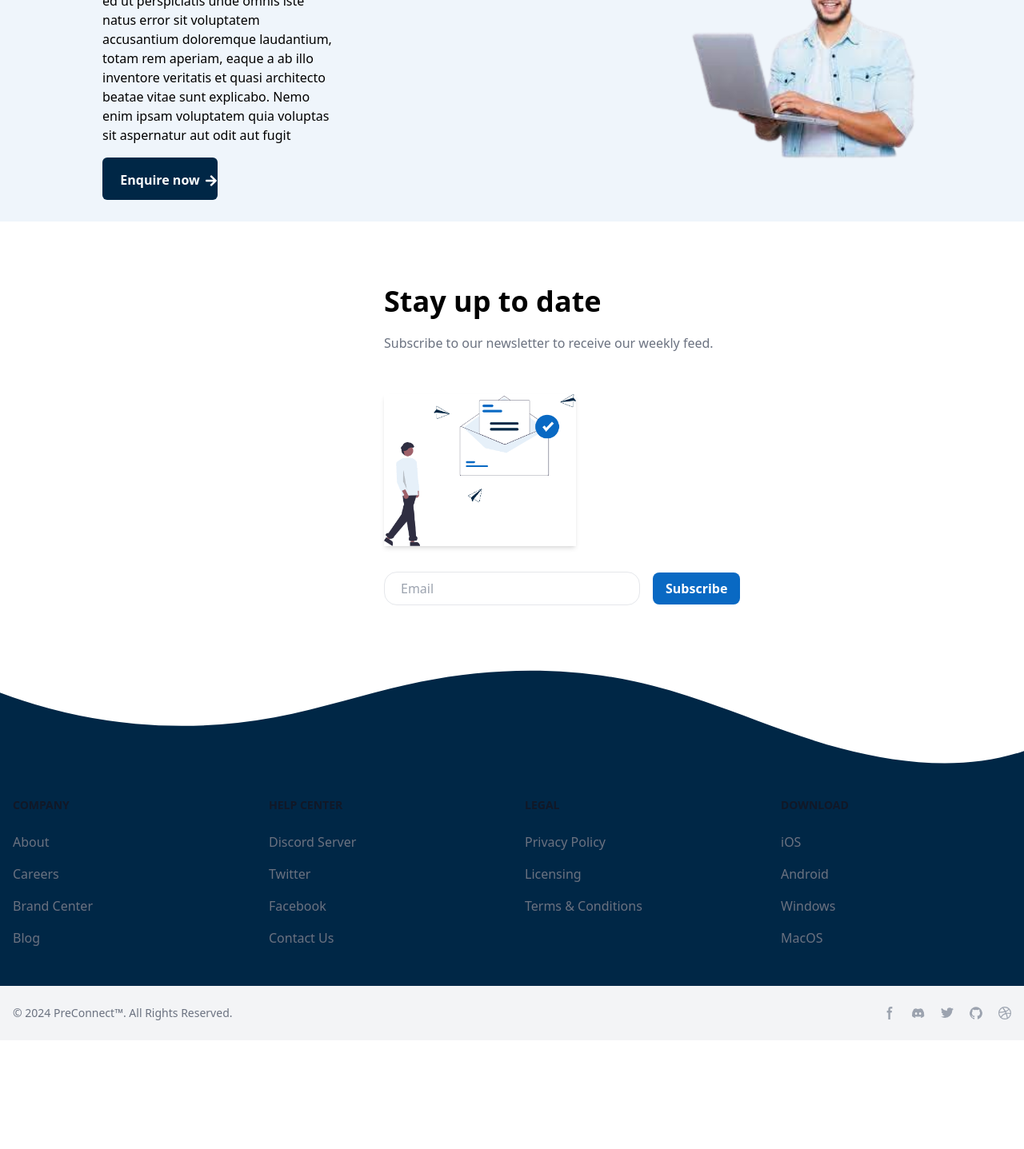
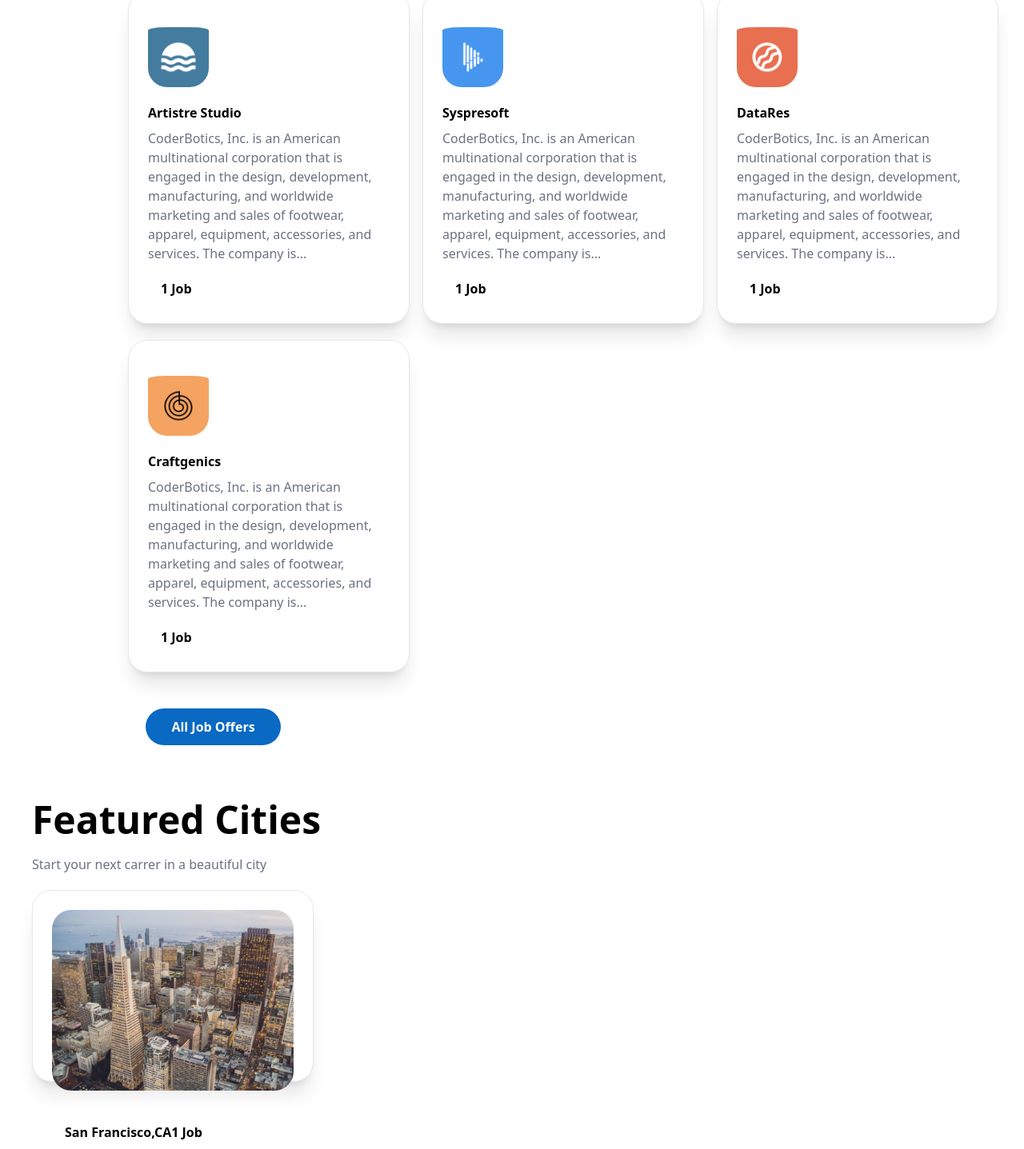
Before and after one commit to faiqa1/preConnect, a React (Create React App) app in the folder client/: page / in a window 1280 px wide. Shown: the part 2680-4117 px from the top of the page at 80% size. Before the commit the page ends 3981 px from the top, so only its background shows below. Built offline with nearby package versions, Linux system fonts and the light colour scheme.

Commit message:
Updated HomePage components: added new components, modified existing ones, and changed styles and layouts.

```diff
--- a/client/src/Components/Pages/HomePage/Companies.js
+++ b/client/src/Components/Pages/HomePage/Companies.js
@@ -1,12 +1,144 @@
-import React from 'react'
+import React from "react";
+import { Link } from "react-router-dom";
+import logo1 from "../../../Images/companylogo1.png";
+import logo2 from "../../../Images/company-logo2.png";
+import logo3 from "../../../Images/company-logo3.png";
+import logo4 from "../../../Images/company-logo4.png";
 
 export default function Companies() {
   return (
-    <div>
-      <h2 className="text-black font-extrabold text-4xl">Find Best Companies</h2>
+    <div className="ml-[10rem] mt-[2rem]">
+      <h2 className="text-black font-extrabold text-4xl">
+        Find Best Companies
+      </h2>
       <p className="text-gray-500 py-5">
-      Work for the best companies in the world</p>
-
+        Work for the best companies in the world
+      </p>
+      <div className="companiesWrapper flex flex-wrap">
+        <div className="jobCardWrapper w-[22rem]">
+          <Link>
+            <div class="max-w-sm p-6 b border shadow-xl bg-white h-[26rem] rounded-3xl">
+              <div className="">
+                <img src={logo1} className=" rounded-3xl w-[25%] mb-5 pt-5" />
+                <h2 className="text-black font-extrabold pb-2">
+                  Artistre Studio
+                </h2>
+                <p className="text-gray-500 font-normal">
+                  CoderBotics, Inc. is an American multinational corporation
+                  that is engaged in the design, development, manufacturing, and
+                  worldwide marketing and sales of footwear, apparel, equipment,
+                  accessories, and services. The company is...
+                </p>
+                <div className="location-list text-center pb-2 pt-5">
+                  <ul className="list-none flex flex-wrap ml-[1rem] ">
+                    <li>
+                      <Link
+                        to="/loc"
+                        className="text-black font-bold hover:text-blue-500"
+                      >
+                        1 Job
+                      </Link>
+                    </li>
+                  </ul>
+                </div>
+              </div>
+            </div>
+          </Link>
+        </div>
+        <div className="jobCardWrapper w-[22rem] ml-4 mr-4 ">
+          <Link>
+            <div class="max-w-sm p-6 b border shadow-xl bg-white h-[26rem] rounded-3xl">
+              <div className="">
+                <img src={logo2} className=" rounded-3xl w-[25%] mb-5 pt-5" />
+                <h2 className="text-black font-extrabold pb-2">Syspresoft</h2>
+                <p className="text-gray-500 font-normal">
+                  CoderBotics, Inc. is an American multinational corporation
+                  that is engaged in the design, development, manufacturing, and
+                  worldwide marketing and sales of footwear, apparel, equipment,
+                  accessories, and services. The company is...
+                </p>
+                <div className="location-list text-center pb-2 pt-5">
+                  <ul className="list-none flex flex-wrap ml-[1rem] ">
+                    <li>
+                      <Link
+                        to="/loc"
+                        className="text-black font-bold hover:text-blue-500"
+                      >
+                        1 Job
+                      </Link>
+                    </li>
+                  </ul>
+                </div>
+              </div>
+            </div>
+          </Link>
+        </div>
+        <div className="jobCardWrapper w-[22rem] ">
+          <Link>
+            <div class="max-w-sm p-6 b border shadow-xl bg-white h-[26rem] rounded-3xl">
+              <div className="">
+                <img src={logo3} className=" rounded-3xl w-[25%] mb-5 pt-5" />
+                <h2 className="text-black font-extrabold pb-2">DataRes</h2>
+                <p className="text-gray-500 font-normal">
+                  CoderBotics, Inc. is an American multinational corporation
+                  that is engaged in the design, development, manufacturing, and
+                  worldwide marketing and sales of footwear, apparel, equipment,
+                  accessories, and services. The company is...
+                </p>
+                <div className="location-list text-center pb-2 pt-5">
+                  <ul className="list-none flex flex-wrap ml-[1rem] ">
+                    <li>
+                      <Link
+                        to="/loc"
+                        className="text-black font-bold hover:text-blue-500"
+                      >
+                        1 Job
+                      </Link>
+                    </li>
+                  </ul>
+                </div>
+              </div>
+            </div>
+          </Link>
+        </div>
+        <div className="jobCardWrapper w-[22rem] mt-5 ">
+          <Link>
+            <div class="max-w-sm p-6 b border shadow-xl bg-white h-[26rem] rounded-3xl">
+              <div className="">
+                <img src={logo4} className=" rounded-3xl w-[25%] mb-5 pt-5" />
+                <h2 className="text-black font-extrabold pb-2">Craftgenics</h2>
+                <p className="text-gray-500 font-normal">
+                  CoderBotics, Inc. is an American multinational corporation
+                  that is engaged in the design, development, manufacturing, and
+                  worldwide marketing and sales of footwear, apparel, equipment,
+                  accessories, and services. The company is...
+                </p>
+                <div className="location-list text-center pb-2 pt-5">
+                  <ul className="list-none flex flex-wrap ml-[1rem] ">
+                    <li>
+                      <Link
+                        to="/loc"
+                        className="text-black font-bold hover:text-blue-500"
+                      >
+                        1 Job
+                      </Link>
+                    </li>
+                  </ul>
+                </div>
+              </div>
+            </div>
+          </Link>
+        </div>
+      </div>
+      <div className="btnjoboffer mt-[5%] ml-[2%]">
+            <button>
+            <Link to='/' className='text-white font-extrabold
+            bg-[#0969c3] px-8 py-3 rounded-3xl
+            hover:bg-[#002746] hover:pr-[3rem]'>
+              All Job Offers
+            </Link>
+            </button>
+          </div>
     </div>
-  )
+  );
 }
--- a/client/src/Components/Pages/HomePage/CompaniesLogo.js
+++ b/client/src/Components/Pages/HomePage/CompaniesLogo.js
@@ -5,7 +5,7 @@ import Microsoft from '../../../Images/microsoft.png'
 import Netflix from '../../../Images/netflix.png'
 export default function CompaniesLogo() {
   return (
-    <div className='wRapper'>
+    <div className='wRapper mt-10'>
       <div>
         <ul className='flex ml-[15rem]'>
             <li className='w-[184px]'>
--- /dev/null
+++ b/client/src/Components/Pages/HomePage/FeaturedCities.js
@@ -0,0 +1,47 @@
+import React from 'react'
+import { Link } from "react-router-dom";
+import san from '../../../Images/-san-francisco.png'
+
+export default function FeaturedCities() {
+  return (
+    <div className='featuredCitiesWrapper my-20 ml-10'>
+       <h2 className="text-black font-extrabold text-5xl">
+       Featured Cities
+      </h2>
+      <p className="text-gray-500 py-5">
+      Start your next carrer in a beautiful city
+      </p>
+      <div className='citiesCardWrapper'>
+      <div className="jobCardWrapper w-[22rem]">
+          <Link>
+            <div class="max-w-sm p-6 b border shadow-xl bg-white h-[15rem] rounded-3xl">
+              <div className="">
+                <img src={san} className=" rounded-3xl w-[351px] mb-5 " />
+                <div className="location-list text-center pb-2 pt-5">
+                  <ul className="list-none flex flex-wrap ml-[1rem] ">
+                  <li>
+                      <Link
+                        to="/loc"
+                        className="text-black font-bold hover:text-blue-500"
+                      >
+                        San Francisco,CA
+                      </Link>
+                    </li>
+                    <li>
+                      <Link
+                        to="/loc"
+                        className="text-black font-bold hover:text-blue-500"
+                      >
+                        1 Job
+                      </Link>
+                    </li>
+                  </ul>
+                </div>
+              </div>
+            </div>
+          </Link>
+        </div>
+      </div>
+    </div>
+  )
+}
--- a/client/src/Components/Pages/HomePage/Footer.js
+++ b/client/src/Components/Pages/HomePage/Footer.js
@@ -128,9 +128,9 @@ export default function Footer() {
                 </ul>
               </div>
             </div>
-            <div class="px-4 py-6 bg-gray-100 dark:bg-gray-700 md:flex md:items-center md:justify-between">
-              <span class="text-sm text-gray-500 dark:text-gray-300 sm:text-center">
-                © 2024 <a href="https://flowbite.com/">PreConnect™</a>. All Rights
+            <div class="px-4 py-6 bg-[#002746] dark:bg-[#002746] md:flex md:items-center md:justify-between">
+              <span class="text-sm text-white dark:text-white-500 sm:text-center font-bold">
+                © 2024 <a href="https://flowbite.com/" >PreConnect™</a>. All Rights
                 Reserved.
               </span>
               <div class="flex mt-4 sm:justify-center md:mt-0 space-x-5 rtl:space-x-reverse">
--- a/client/src/Components/Pages/HomePage/Home.js
+++ b/client/src/Components/Pages/HomePage/Home.js
@@ -6,6 +6,8 @@ import NewsLetter from "./NewsLetter.";
 import Enquire from "./Enquire";
 import CompaniesLogo from "./CompaniesLogo";
 import FeaturedJobs from "./FeaturedJobs";
+import Companies from "./Companies";
+import FeaturedCities from "./FeaturedCities";
 export default function Home() {
   return (
     <div>
@@ -14,7 +16,9 @@ export default function Home() {
       <JobCategory />
       <FeaturedJobs />
       <CompaniesLogo/>
-      <Enquire/>
+      <Companies/>
+      <FeaturedCities/>
+      {/* <Enquire/> */}
       <NewsLetter/>
     </div>
   );
```
Also changed, not shown: client/src/Images/-san-francisco.png (added).
